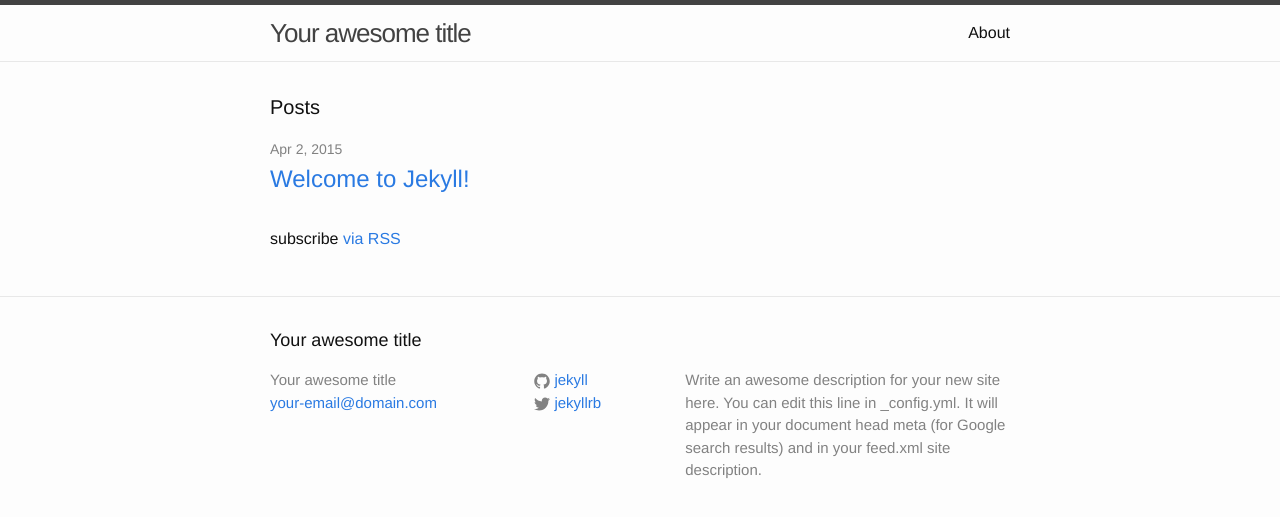
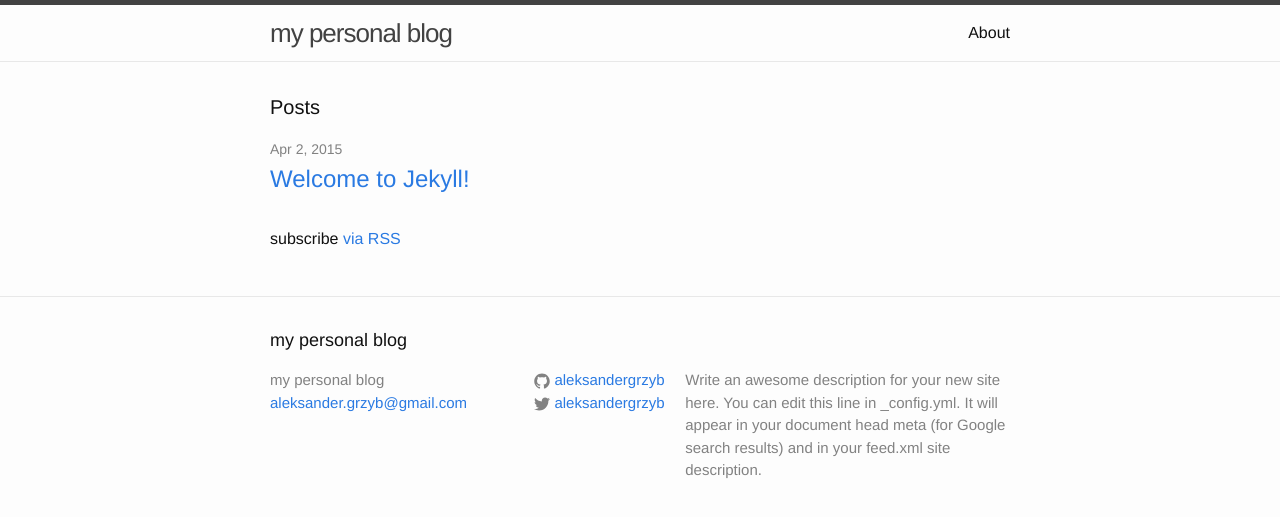
Before and after one commit to aleksandergrzyb/aleksandergrzyb.github.io, a Jekyll site: the page built from index.html, in a window 1280 px wide. Shown: the top 517 px of the page. Built offline with Jekyll 4.4.1, drawn with Linux system fonts in a browser that asks for light colours.

Commit message:
add .gitignore, little personalization

```diff
--- a/_config.yml
+++ b/_config.yml
@@ -1,14 +1,14 @@
 # Site settings
-title: Your awesome title
-email: your-email@domain.com
+title: my personal blog
+email: aleksander.grzyb@gmail.com
 description: > # this means to ignore newlines until "baseurl:"
   Write an awesome description for your new site here. You can edit this
   line in _config.yml. It will appear in your document head meta (for
   Google search results) and in your feed.xml site description.
 baseurl: "" # the subpath of your site, e.g. /blog/
-url: "http://yourdomain.com" # the base hostname & protocol for your site
-twitter_username: jekyllrb
-github_username:  jekyll
+url: "http://aleksandergrzyb.github.io" # the base hostname & protocol for your site
+twitter_username: aleksandergrzyb
+github_username:  aleksandergrzyb
 
 # Build settings
 markdown: kramdown
```
Also changed, not shown: 1 other file.
